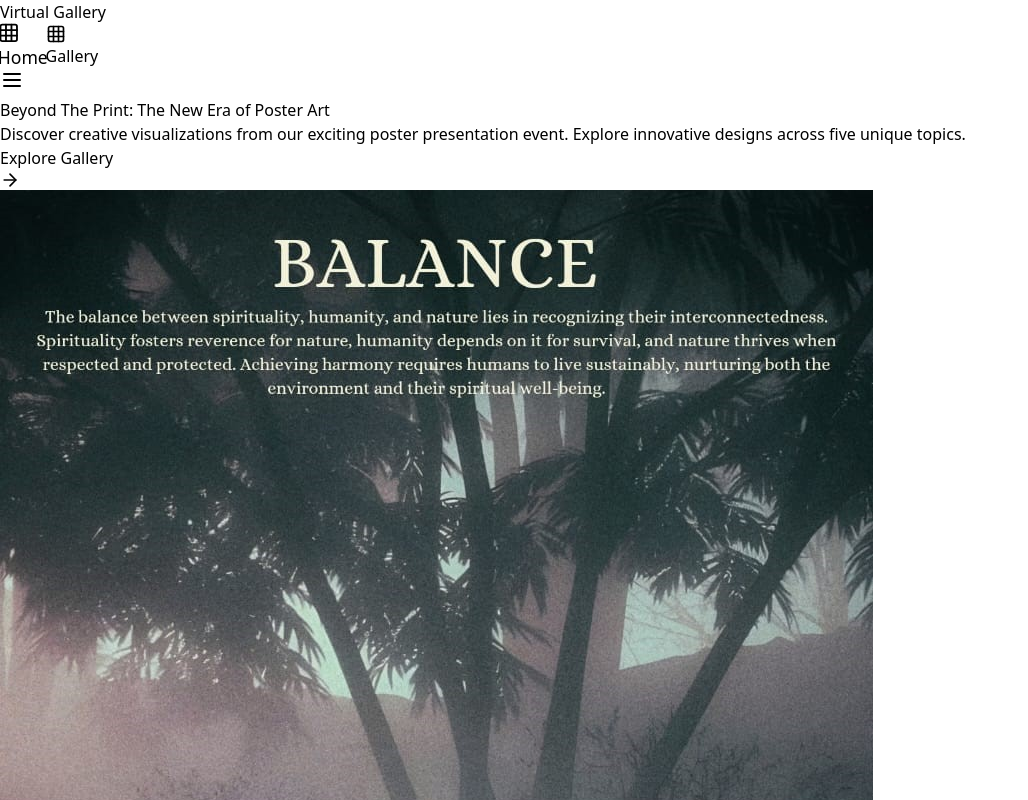
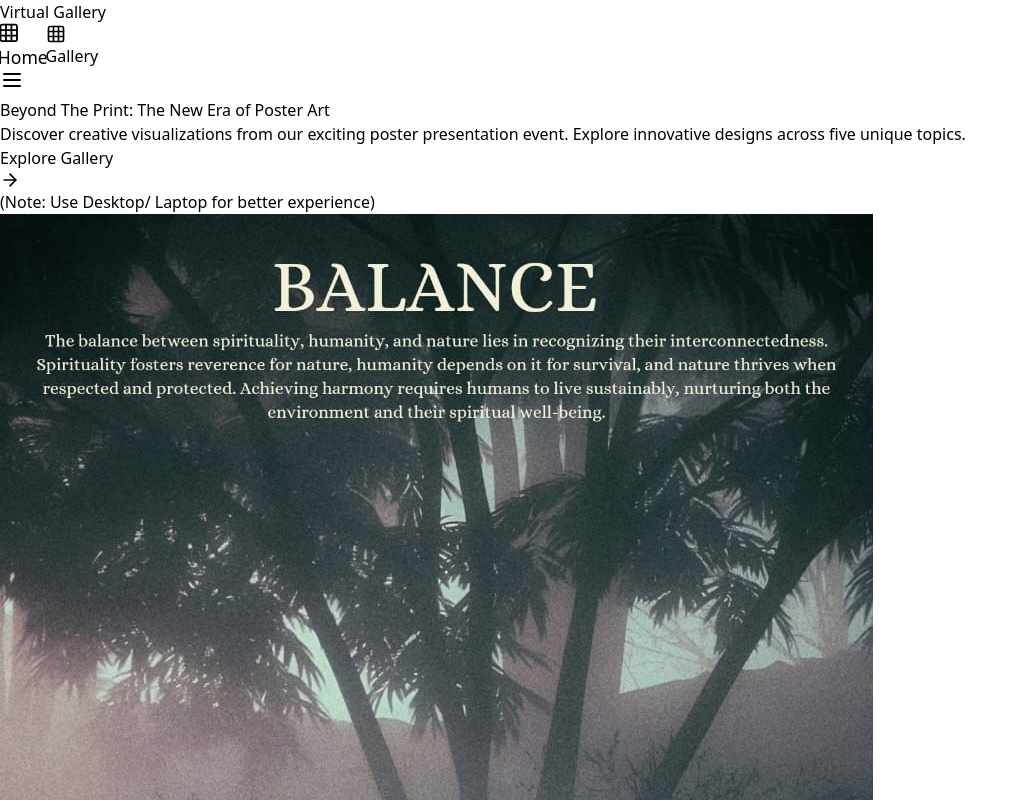
Before and after one commit to Ace-9136/Art_Exhibition, a React (Vite) app: page / in a window 1280 px wide. Shown: the top 800 px of the page, without its empty margins (0-1028 px from the left). Built offline with nearby package versions, Linux system fonts and the light colour scheme.

Commit message:
note added

```diff
--- a/src/App.jsx
+++ b/src/App.jsx
@@ -153,6 +153,9 @@ const VirtualGalleryLanding = () => {
                   <span>Explore Gallery</span>
                   <ArrowRight size={20} />
                 </motion.button>
+                  <p className="text-xs mt-2 md:text-sm text-[#013C58] mb-6 md:mb-8">
+                  (Note: Use Desktop/ Laptop for better experience)
+                </p>
               </motion.div>
 
               <motion.div
```
